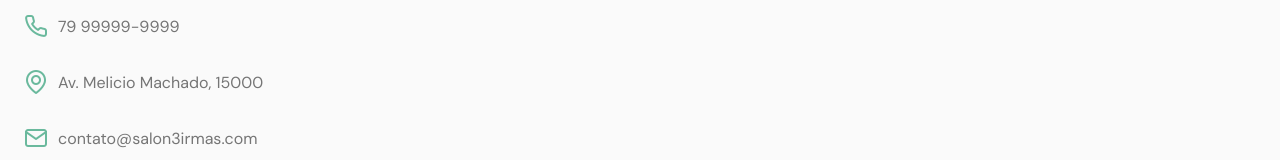
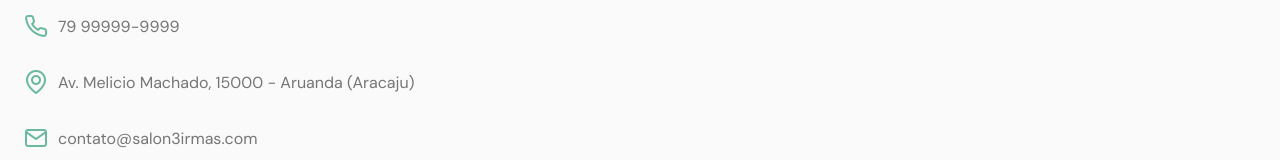
Before and after one commit to deco-macedo/project-rocketseat, a plain HTML site: page index.html in a window 1280 px wide. Shown: the part 4952-5112 px from the top of the page. Drawn offline with nearby package versions, Linux system fonts and the light colour scheme; files whose address does not match are found by name.

Commit message:
Update index.html

```diff
--- a/index.html
+++ b/index.html
@@ -220,7 +220,7 @@
           <div class="links">
             <ul class="grid">
               <li><i class="icon-phone"></i> 79 99999-9999</li>
-              <li><i class="icon-map-pin"></i> Av. Melicio Machado, 15000</li>
+              <li><i class="icon-map-pin"></i> Av. Melicio Machado, 15000 - Aruanda (Aracaju)</li>
               <li><i class="icon-mail"></i> contato@salon3irmas.com</li>
             </ul>
           </div>
```
